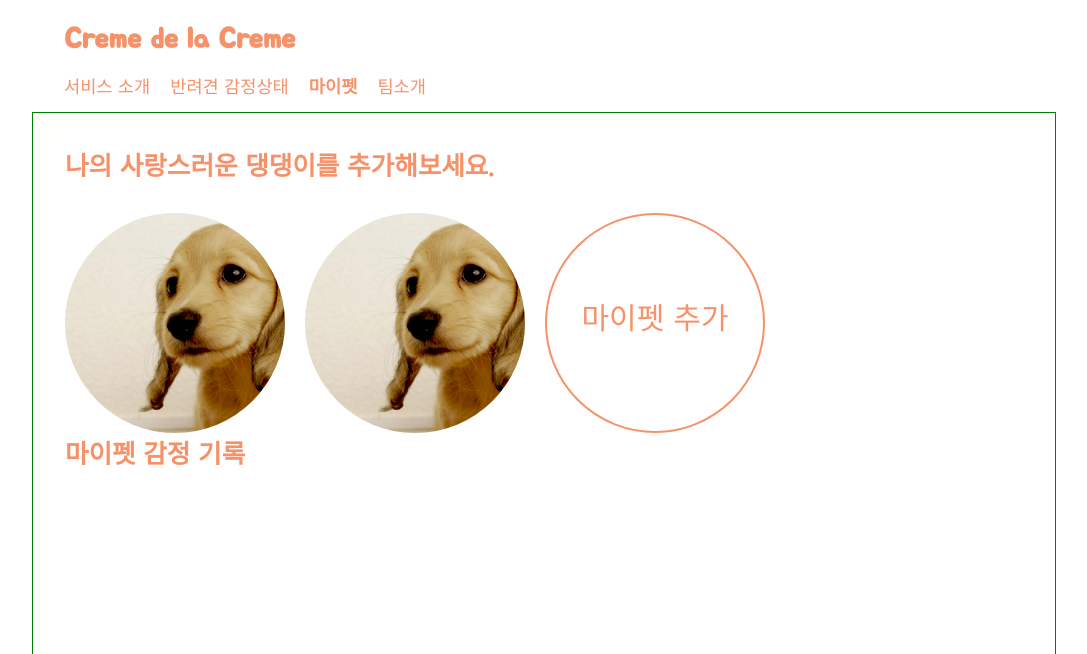
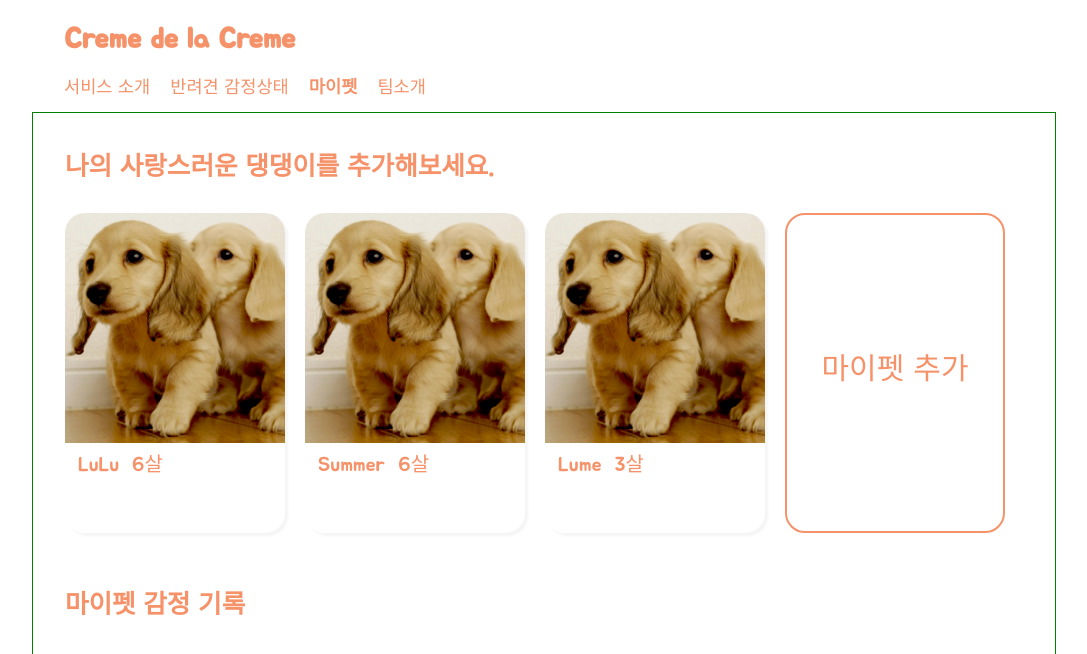
Before and after one commit to CreamDeLaCream/creme-client, a React (Create React App) app: page /mypet in a window 1280 px wide. Shown: the top 654 px of the page, without its empty margins (96-1183 px from the left). Built offline with nearby package versions, Linux system fonts and the light colour scheme.

Commit message:
[#14] edit :  마이펫 컴포넌트 디자인 수정

```diff
--- a/src/common/styles/GlobalStyle.js
+++ b/src/common/styles/GlobalStyle.js
@@ -7,7 +7,7 @@ const GlobalStyle = createGlobalStyle`
         --cream: #f5e9d5;
         --white: #ffffff;
         --gray: #a2a2a2;
-        --lightgray: lightgray;
+        --lightgray: #f5f5f5;
     }
 
     @import url('https://fonts.googleapis.com/css2?family=Jua&display=swap');
--- a/src/pages/MyPet/MyPet.js
+++ b/src/pages/MyPet/MyPet.js
@@ -8,6 +8,7 @@ export const MyPet = () => {
   const myPetList = [
     { name: 'LuLu', age: '6살' },
     { name: 'Summer', age: '6살' },
+    { name: 'Lume', age: '3살' },
   ];
 
   const MyPetCards = ({ cardData }) => {
@@ -16,9 +17,11 @@ export const MyPet = () => {
         <img
           alt=""
           src={process.env.PUBLIC_URL + `/Image/dog0.png`}
-          width="450px"
+          width="220px"
+          height="230px"
         />
-        {cardData.name}
+        <span>{cardData.name}</span>
+        <span>{cardData.age}</span>
       </MyPetCard>
     );
   };
@@ -34,14 +37,35 @@ export const MyPet = () => {
 
 const MyPetCard = styled.div`
   width: 220px;
-  height: 220px;
+  height: 320px;
   cusor: pointer;
   overflow: hidden;
   margin-right: 20px;
+  box-shadow: 3px 3px 3px var(--lightgray);
 
   float: left;
 
-  background-color: var(--main);
-  border-radius: 50%;
-  color: #ffffff;
+  background-color: var(--white);
+  // border: 2px solid var(--main);
+  border-radius: 20px;
+  color: var(--main);
+
+  img {
+    object-fit: cover;
+    background-size: contain;
+  }
+
+  span {
+    margin-left: 13px;
+    margin-top: 10px;
+    font-size: 20px;
+    // font-family: nomal;
+  }
+
+  div {
+    width: 35px;
+    height: 35px;
+    border-radius: 50%;
+    background-color: var(--white);
+  }
 `;
--- a/src/pages/MyPet/MyPetPage.js
+++ b/src/pages/MyPet/MyPetPage.js
@@ -18,9 +18,11 @@ const IntroPage = () => {
         <MyPet />
         <Plusbutton />
       </MyPetWrapper>
-      <Text type="mainTitle" color="main" margin-top="30px">
-        마이펫 감정 기록
-      </Text>
+      <RecordWrapper>
+        <Text type="mainTitle" color="main" padding-top="30px">
+          마이펫 감정 기록
+        </Text>
+      </RecordWrapper>
     </Container>
   );
 };
@@ -31,4 +33,8 @@ const MyPetWrapper = styled.div`
   margin-top: 30px;
 `;
 
+const RecordWrapper = styled.div`
+  margin-top: 50px;
+`;
+
 export default IntroPage;
--- a/src/pages/MyPet/Plusbutton.js
+++ b/src/pages/MyPet/Plusbutton.js
@@ -7,17 +7,17 @@ export const Plusbutton = () => {
 
 const MyPetPlusButton = styled.div`
   width: 220px;
-  height: 220px;
+  height: 320px;
   cusor: pointer;
   overflow: hidden;
 
   background-color: var(--white);
   border: 2px solid var(--main);
-  border-radius: 50%;
+  border-radius: 20px;
 
   color: var(--main);
   text-align: center;
-  line-height: 210px;
+  line-height: 310px;
 
   font-size: 30px;
 `;
```
